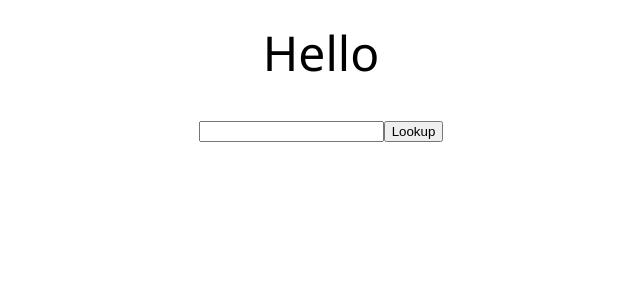
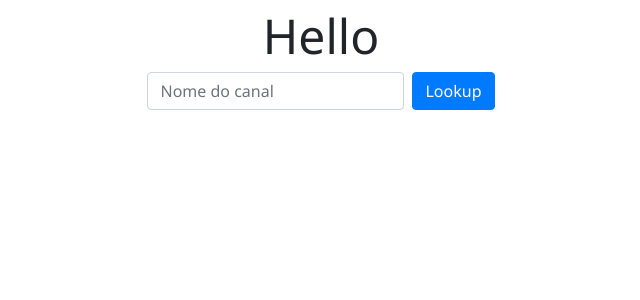
Before and after one commit to firefueled/over4k, a React (Create React App) app: page / in a window 1280 px wide. Shown: the top 300 px of the page, without its empty margins (319-959 px from the left). Built offline with nearby package versions, Linux system fonts and the light colour scheme; the HTML template or start-up script is replaced by a standard one.

Commit message:
Add bootstrap and prettify stuff

```diff
--- a/package.json
+++ b/package.json
@@ -5,10 +5,12 @@
   "homepage": "https://d2nj7pl3m3ju1f.cloudfront.net",
   "dependencies": {
     "axios": "^0.17.1",
+    "bootstrap": "^4.0.0",
     "debug": "^3.1.0",
     "react": "^16.2.0",
     "react-dom": "^16.2.0",
-    "react-scripts-ts": "2.8.0"
+    "react-scripts-ts": "2.8.0",
+    "reactstrap": "^5.0.0-beta"
   },
   "scripts": {
     "start": "react-scripts-ts start",
@@ -24,6 +26,7 @@
     "@types/node": "^8.5.2",
     "@types/react": "^16.0.31",
     "@types/react-dom": "^16.0.3",
+    "@types/reactstrap": "^5.0.16",
     "enzyme": "^3.2.0",
     "enzyme-adapter-react-16": "^1.1.1",
     "react-addons-test-utils": "^15.6.2"
--- /dev/null
+++ b/src/components/ChannelCombo.css
@@ -0,0 +1,23 @@
+.channel-combo {
+  font-size: 0.4em;
+}
+
+.channel-snippet {
+  cursor: pointer;
+  white-space: nowrap;
+  text-overflow: ellipsis;
+  overflow: hidden;
+}
+
+.channel-snippet.list-group-item {
+  padding: 0.1em 0.5em;
+}
+
+.channel-snippet:hover {
+  background-color: lightsteelblue;
+}
+
+.channel-snippet-img {
+  height: 1.5em;
+  margin-right: 0.5em;
+}
--- a/src/components/ChannelCombo.tsx
+++ b/src/components/ChannelCombo.tsx
@@ -1,5 +1,7 @@
 import * as React from 'react'
 import { Props as ChannelProps } from './Channel'
+import './ChannelCombo.css'
+import { ListGroup, ListGroupItem } from 'reactstrap';
 
 interface HandleFunction {
   (channel: ChannelProps): void
@@ -11,22 +13,23 @@ export interface Props {
 }
 
 class ChannelCombo extends React.Component<Props> {
-  render() {
-    if (this.props.channelList.length === 0) {
+
+  renderCombo(props: Props) {
+    if (props.channelList.length === 0) {
       return (
-        <div className="channel-snippet no-channels">
-          Não encontrei canais com este nome...
-        </div>
+        <ListGroupItem disabled className="channel-snippet">
+          <span className="channel-snippet-title">Não encontrei canais com este nome...</span>
+        </ListGroupItem>
       )
-    }
 
+    } else {
       return (
-      this.props.channelList.map(channel => {
+        props.channelList.map(channel => {
           return (
-          <div
+            <ListGroupItem
               key={channel.channelId}
               className="channel-snippet"
-            onClick={() => this.props.handleClick(channel)}
+              onClick={() => props.handleClick(channel)}
             >
               <img
                 className="channel-snippet-img"
@@ -34,11 +37,20 @@ class ChannelCombo extends React.Component<Props> {
                 alt="Logo do canal"
               />
               <span className="channel-snippet-title">{channel.title}</span>
-          </div>
+            </ListGroupItem>
           )
         })
       )
     }
   }
 
+  render() {
+    return (
+      <ListGroup className="channel-combo">
+        {this.renderCombo(this.props)}
+      </ListGroup>
+    )
+  }
+}
+
 export default ChannelCombo
--- a/src/containers/Hello.css
+++ b/src/containers/Hello.css
@@ -1,13 +1,16 @@
-.hello {
+.main-container {
+  display: flex;
+  flex-direction: column;
+  font-size: 3em;
+  font-family: 'Segoe UI', Tahoma, Geneva, Verdana, sans-serif;
   text-align: center;
-  margin: 20px;
-  font-size: 48px;
-  font-family: 'Segoe UI', Tahoma, Geneva, Verdana, sans-serif;
+  align-items: center;
 }
 
-.hello button {
-  margin-left: 25px;
-  margin-right: 25px;
-  font-size: 40px;
-  min-width: 50px;
+.main-container button {
+  margin-left: 0.5em;
 }
+
+.form-container {
+  margin-bottom: 0.2em;
+}
--- a/src/containers/Hello.tsx
+++ b/src/containers/Hello.tsx
@@ -1,8 +1,9 @@
 import * as React from 'react'
-import './Hello.css'
+import { Container, Row, Col, Button, Form, Input } from 'reactstrap'
 import Channel, { Props as ChannelProps } from '../components/Channel'
 import ChannelCombo from '../components/ChannelCombo'
 import { lookupChannel } from '../utils'
+import './Hello.css'
 
 const debug = require('debug')('containers:Hello')
 
@@ -54,39 +55,54 @@ export class HelloContainer extends React.Component<Props, State> {
 
   render() {
     return (
-      <div className="hello">
+      <Container className="main-container">
+        <Row>
+          <Col>
             <div className="greeting">
               Hello
             </div>
+          </Col>
+        </Row>
+        <Row className="form-container">
+          <Col>
             <div>
-          <form>
-            <input
+              <Form inline>
+                <Input
                   type="text"
                   name="query"
                   value={this.state.query}
+                  placeholder="Nome do canal"
                   onChange={this.handleQueryChange}
                 />
-            <input
-              type="button"
-              value="Lookup"
-              onClick={this.handleChannelLookup}
-            />
-
+                <Button color="primary" onClick={this.handleChannelLookup}>
+                  Lookup
+                </Button>
+              </Form>
+            </div>
+          </Col>
+        </Row>
+        <Row>
+          <Col>
           {this.state.channelList &&
+            <div className="channel-combo-container">
               <ChannelCombo
                 channelList={this.state.channelList}
                 handleClick={this.handleChannelSelect}
               />
+            </div>
           }
-          </form>
-        </div>
-
+          </Col>
+        </Row>
+        <Row>
+          <Col>
             {this.state.channelProps &&
             <div>
               <Channel {...this.state.channelProps} />
             </div>
             }
-      </div>
+          </Col>
+        </Row>
+      </Container>
     )
   }
 }
--- a/tslint.json
+++ b/tslint.json
@@ -88,6 +88,7 @@
             "check-separator",
             "check-type",
             "check-typecast"
-        ]
+        ],
+        "jsx-boolean-value": false
     }
 }
```
Also changed, not shown: src/index.tsx (+8 -8 lines), 1 other file (tests, documents, lock files or other folders). Lines whose indentation alone changed are shown as unchanged.
